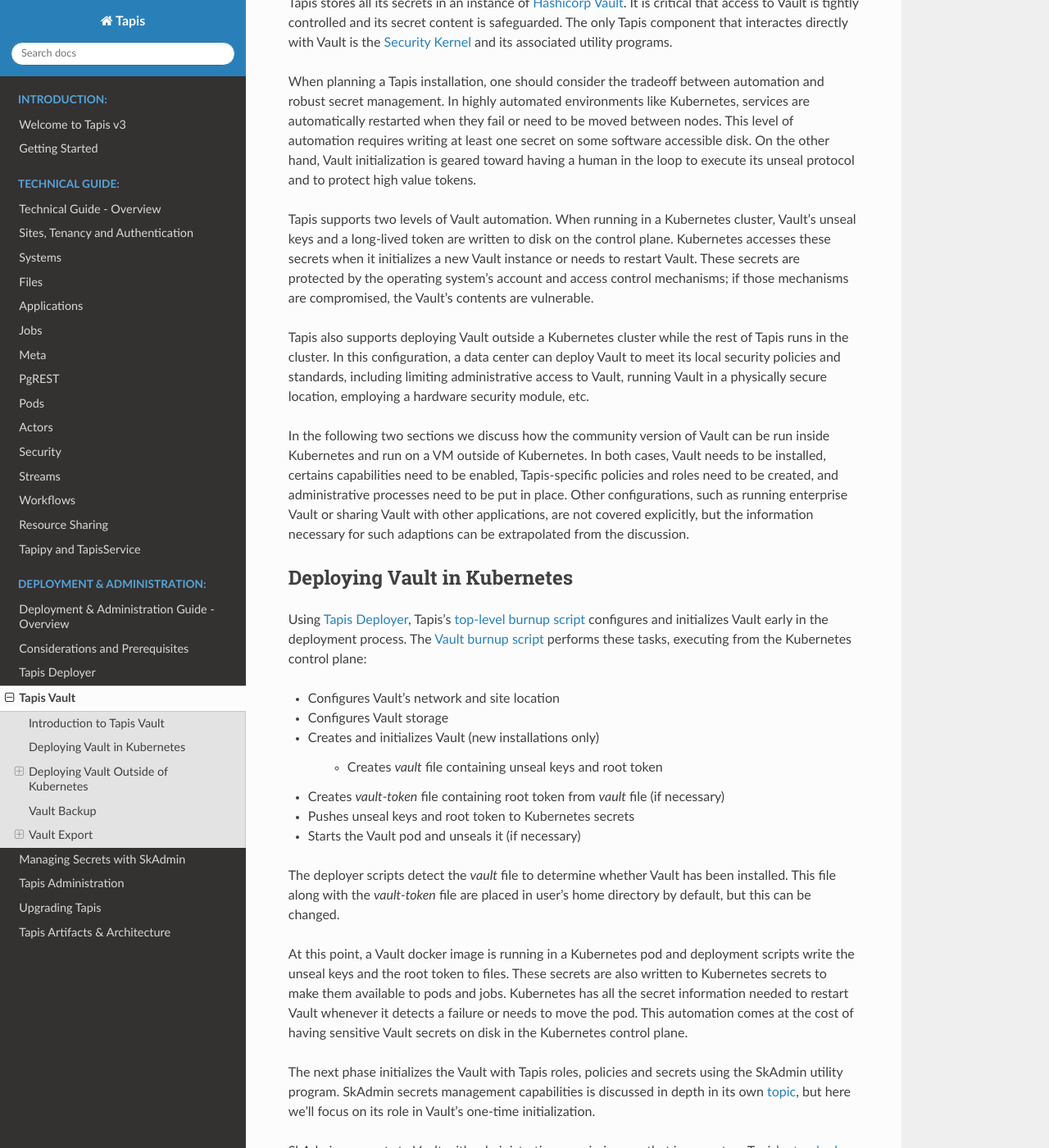
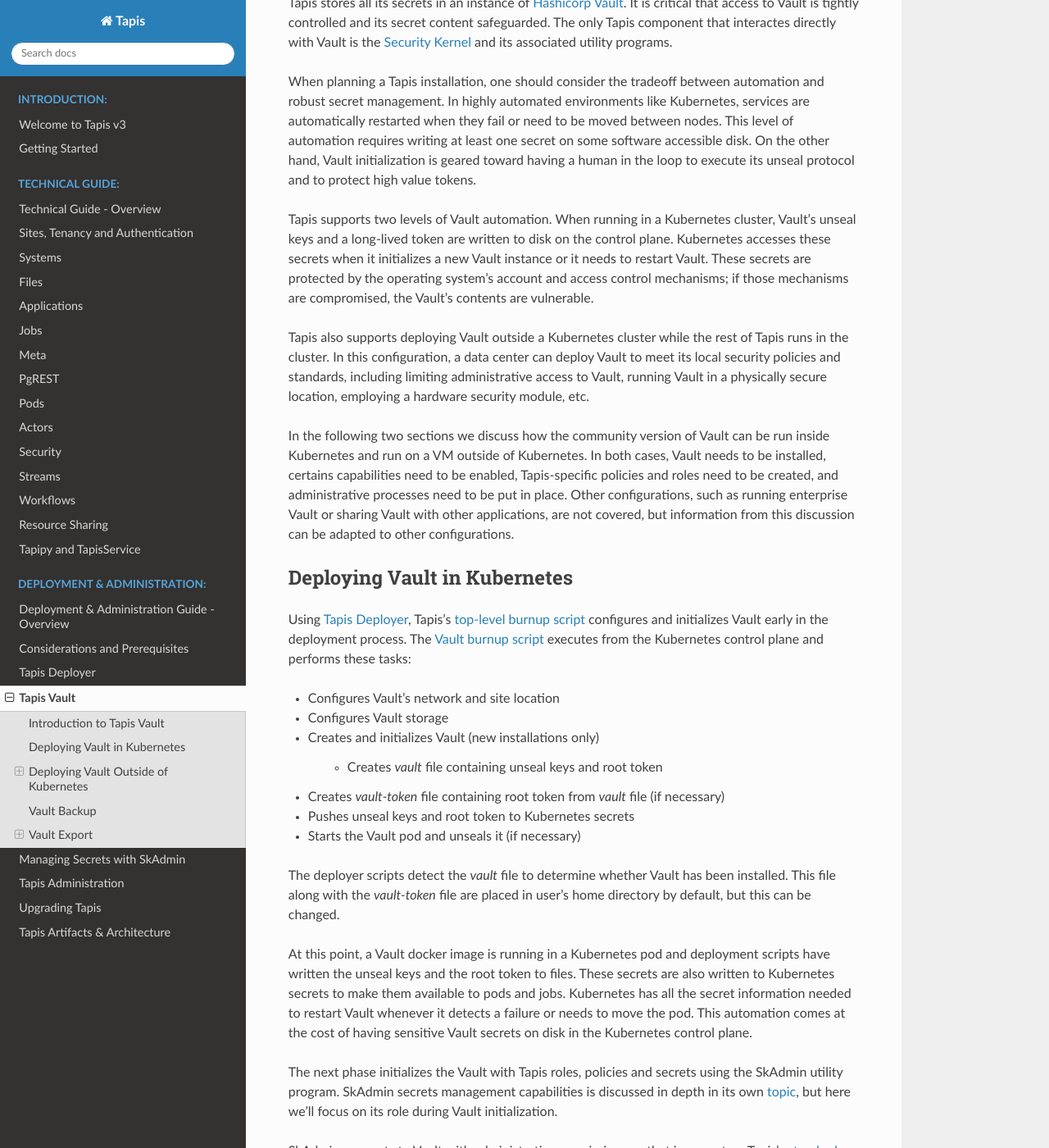
Before and after one commit to tapis-project/documentation, a Sphinx documentation site: the page built from source/deployment/vault.rst, in a window 1280 px wide and 1400 px high, scrolled down 398 px. Shown: the whole window at 82% size. Built offline with Sphinx 7.4.7 and the Read the Docs theme 2.0.0, drawn with Linux system fonts in a browser that asks for light colours; some of the changed text lies outside the part shown.

Commit message:
tapis-vault-vm and other tweaks

```diff
--- a/source/deployment/vault.rst
+++ b/source/deployment/vault.rst
@@ -31,20 +31,20 @@
 Introduction to Tapis Vault
 ===========================
 
-Tapis stores all its secrets in an instance of `Hashicorp Vault <https://www.hashicorp.com/products/vault>`_.  It is critical that access to Vault is tightly controlled and its secret content is safeguarded.  The only Tapis component that interactes directly with Vault is the `Security Kernel <../technical/security.html>`_ and its associated utility programs.
+Tapis stores all its secrets in an instance of `Hashicorp Vault <https://www.hashicorp.com/products/vault>`_.  It is critical that access to Vault is tightly controlled and its secret content safeguarded.  The only Tapis component that interactes directly with Vault is the `Security Kernel <../technical/security.html>`_ and its associated utility programs.
 
 When planning a Tapis installation, one should consider the tradeoff between automation and robust secret management.  In highly automated environments like Kubernetes, services are automatically restarted when they fail or need to be moved between nodes.  This level of automation requires writing at least one secret on some software accessible disk.  On the other hand, Vault initialization is geared toward having a human in the loop to execute its unseal protocol and to protect high value tokens.
 
-Tapis supports two levels of Vault automation.  When running in a Kubernetes cluster, Vault's unseal keys and a long-lived token are written to disk on the control plane.  Kubernetes accesses these secrets when it initializes a new Vault instance or needs to restart Vault.  These secrets are protected by the operating system's account and access control mechanisms; if those mechanisms are compromised, the Vault's contents are vulnerable.
+Tapis supports two levels of Vault automation.  When running in a Kubernetes cluster, Vault's unseal keys and a long-lived token are written to disk on the control plane.  Kubernetes accesses these secrets when it initializes a new Vault instance or it needs to restart Vault.  These secrets are protected by the operating system's account and access control mechanisms; if those mechanisms are compromised, the Vault's contents are vulnerable.
 
 Tapis also supports deploying Vault outside a Kubernetes cluster while the rest of Tapis runs in the cluster.  In this configuration, a data center can deploy Vault to meet its local security policies and standards, including limiting administrative access to Vault, running Vault in a physically secure location, employing a hardware security module, etc.
 
-In the following two sections we discuss how the community version of Vault can be run inside Kubernetes and run on a VM outside of Kubernetes.  In both cases, Vault needs to be installed, certains capabilities need to be enabled, Tapis-specific policies and roles need to be created, and administrative processes need to be put in place.  Other configurations, such as running enterprise Vault or sharing Vault with other applications, are not covered explicitly, but the information necessary for such adaptions can be extrapolated from the discussion.
+In the following two sections we discuss how the community version of Vault can be run inside Kubernetes and run on a VM outside of Kubernetes.  In both cases, Vault needs to be installed, certains capabilities need to be enabled, Tapis-specific policies and roles need to be created, and administrative processes need to be put in place.  Other configurations, such as running enterprise Vault or sharing Vault with other applications, are not covered, but information from this discussion can be adapted to other configurations.
 
 Deploying Vault in Kubernetes
 =============================
 
-Using `Tapis Deployer <./deployer.html>`_, Tapis's `top-level burnup script <https://github.com/tapis-project/tapis-deployer/blob/main/playbooks/roles/baseburnup/templates/kube/burnup>`_ configures and initializes Vault early in the deployment process.  The `Vault burnup script <https://github.com/tapis-project/tapis-deployer/blob/main/playbooks/roles/vault/templates/kube/burnup>`_ performs these tasks, executing from the Kubernetes control plane:
+Using `Tapis Deployer <./deployer.html>`_, Tapis's `top-level burnup script <https://github.com/tapis-project/tapis-deployer/blob/main/playbooks/roles/baseburnup/templates/kube/burnup>`_ configures and initializes Vault early in the deployment process.  The `Vault burnup script <https://github.com/tapis-project/tapis-deployer/blob/main/playbooks/roles/vault/templates/kube/burnup>`_ executes from the Kubernetes control plane and performs these tasks:
 
 - Configures Vault's network and site location
 - Configures Vault storage
@@ -57,9 +57,9 @@
 
 The deployer scripts detect the *vault* file to determine whether Vault has been installed.  This file along with the *vault-token* file are placed in user's home directory by default, but this can be changed.
 
-At this point, a Vault docker image is running in a Kubernetes pod and deployment scripts write the unseal keys and the root token to files.  These secrets are also written to Kubernetes secrets to make them available to pods and jobs.  Kubernetes has all the secret information needed to restart Vault whenever it detects a failure or needs to move the pod.  This automation comes at the cost of having sensitive Vault secrets on disk in the Kubernetes control plane.
+At this point, a Vault docker image is running in a Kubernetes pod and deployment scripts have written the unseal keys and the root token to files.  These secrets are also written to Kubernetes secrets to make them available to pods and jobs.  Kubernetes has all the secret information needed to restart Vault whenever it detects a failure or needs to move the pod.  This automation comes at the cost of having sensitive Vault secrets on disk in the Kubernetes control plane.
 
-The next phase initializes the Vault with Tapis roles, policies and secrets using the SkAdmin utility program.  SkAdmin secrets management capabilities is discussed in depth in its own `topic <secrets.html>`_, but here we'll focus on its role in Vault's one-time initialization.
+The next phase initializes the Vault with Tapis roles, policies and secrets using the SkAdmin utility program.  SkAdmin secrets management capabilities is discussed in depth in its own `topic <secrets.html>`_, but here we'll focus on its role during Vault initialization.
 
 SkAdmin connects to Vault with administrative permissions so that is can set up Tapis's `standard policies <https://github.com/tapis-project/tapis-deployer/tree/main/playbooks/roles/skadmin/templates/kube/tapis-vault/policies/sk>`_ and its `administrative policies <https://github.com/tapis-project/tapis-deployer/tree/main/playbooks/roles/skadmin/templates/kube/tapis-vault/policies/sk-admin>`_.
 SkAdmin also sets up Tapis's `standard roles <https://github.com/tapis-project/tapis-deployer/blob/main/playbooks/roles/skadmin/templates/kube/tapis-vault/roles/sk-role.json>`_ and its `administrative roles <https://github.com/tapis-project/tapis-deployer/blob/main/playbooks/roles/skadmin/templates/kube/tapis-vault/roles/sk-admin-role.json>`_.
@@ -70,7 +70,7 @@
 Deploying Vault Outside of Kubernetes
 =====================================
 
-The procedure below describes how to build a Vault VM, which we'll call "**tapis-vault**".  This procedure can also be used as a template for building Vault instances in other environments.  In Kubernetes environments, for example, Tapis's automated process follows the same general outline as discussed here.
+The procedure below describes how to build a Vault VM on Linux, which we'll call "**tapis-vault**".  This procedure can also be used as a template for building Vault instances in other environments and follows the same general outline as dicussed above for Kubernetes environments.
 
 Important security characteristics of the VM installation approach are:
 
@@ -94,7 +94,7 @@
 
 **Step 2 - Install Hashicorp Vault**
 
-SSH into target VM as root.  Follow installation instructions for your package manager:
+SSH into target VM as root.  Follow installation instructions for your package manager to natively install Vault:
 
 https://learn.hashicorp.com/tutorials/vault/getting-started-install?in=vault/getting-started
 
@@ -278,7 +279,7 @@
 - *vault operator raft snapshot save <outfile>*
 - *vault operator raft snapshot restore <infile>*
 
-Tapis fills the gap in Vault's community edition support automating periodic backups in Vault VM environments.  The `tapis-vaultbackup <https://github.com/tapis-project/tapis-vaultbackup>`_ repository contains a backup utility program source code and documentation.  The program is started in a secure manner and periodically takes snapshots of the Vault database (once a day by default).  The program runs as a daemon until it's shutdown.  Typically, a separate cron job is set up to copy the backup files from the VM to one or more remote data stores as local policy dictates.
+Tapis fills the gap in Vault's community edition support by automating periodic backups in Vault VM environments.  The `tapis-vaultbackup <https://github.com/tapis-project/tapis-vaultbackup>`_ repository contains a backup utility program's source code and documentation.  The program can be started in a secure manner to periodically takes snapshots of the Vault database (once a day by default).  The program runs as a daemon until it's shutdown.  Typically, a separate cron job is set up to copy the backup files from the VM to one or more remote data stores as local policy dictates.
 
 The program is written in Java and packaged as a self-contained executable.  The executable is then packaged into an rpm for use on operating systems that support that package manager.  There are no plans to support other package managers or container runtimes, but everything needed for such support is available in the repository.
 
```
Also changed, not shown: other parts of source/deployment/vault.rst (+6 -5 lines), source/deployment/secrets.rst (+18 -16 lines).
